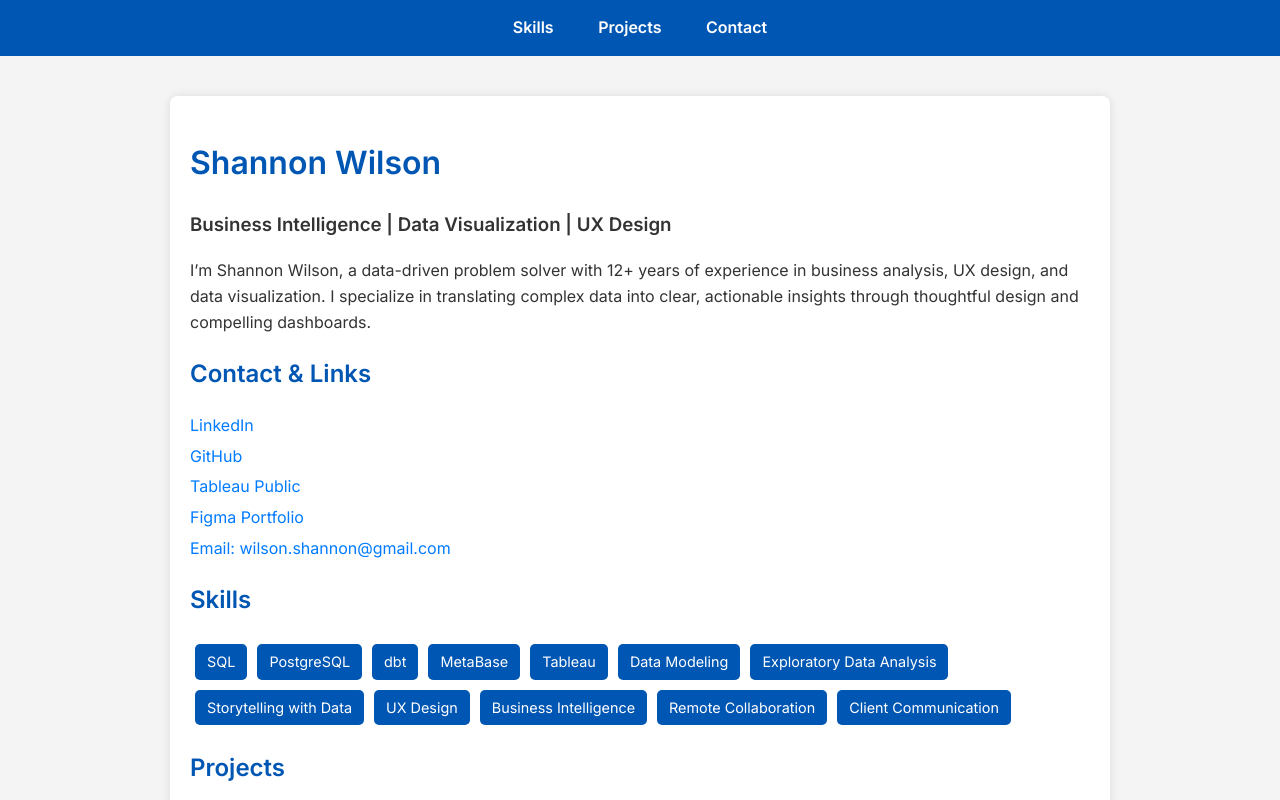
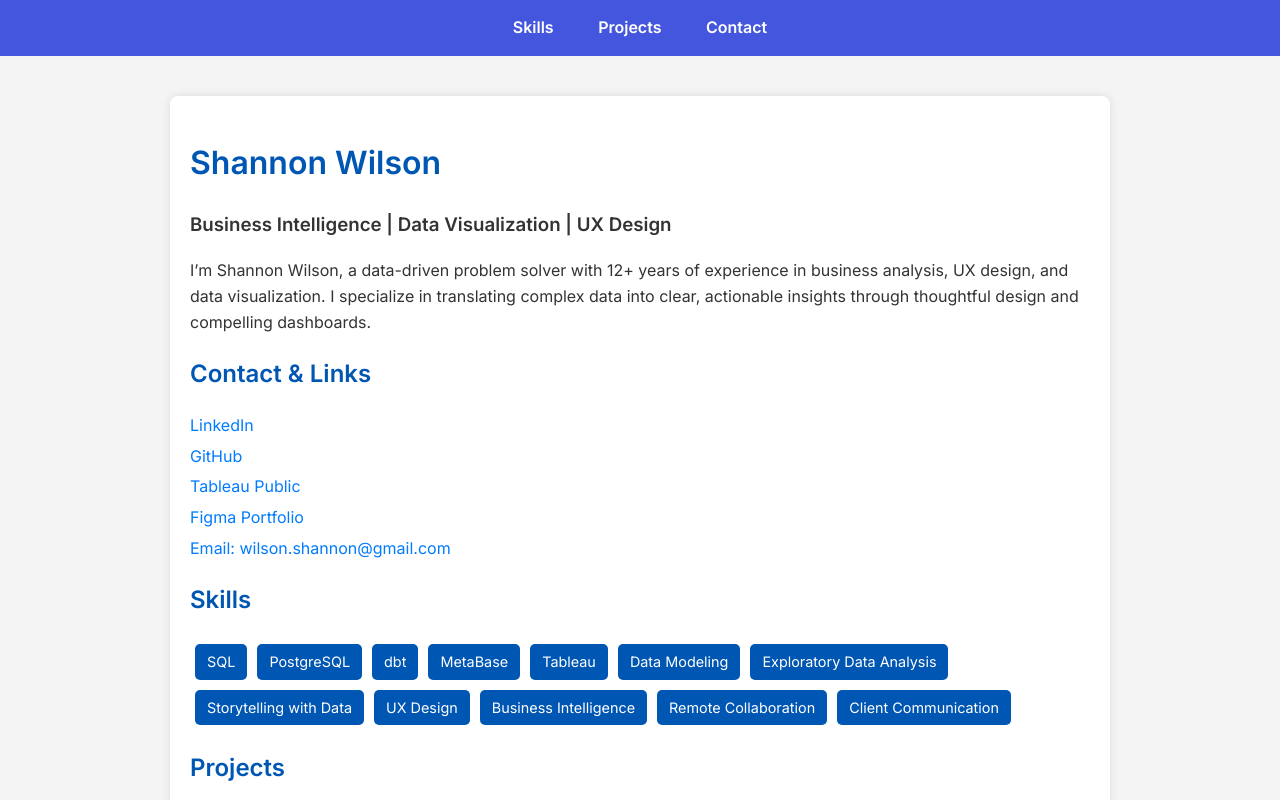
Before and after one commit to Shanabunga/shannonla_portfolio, a plain HTML site: page docs/index.html in a window 1280 px wide. Shown: the top 800 px of the page. Drawn offline with Linux system fonts and the light colour scheme.

Commit message:
Update index.html

```diff
--- a/docs/index.html
+++ b/docs/index.html
@@ -15,7 +15,7 @@
       line-height: 1.6;
     }
     nav {
-      background: #0056b3;
+      background: #4456DD;
       color: white;
       padding: 15px 0;
       text-align: center;
```
